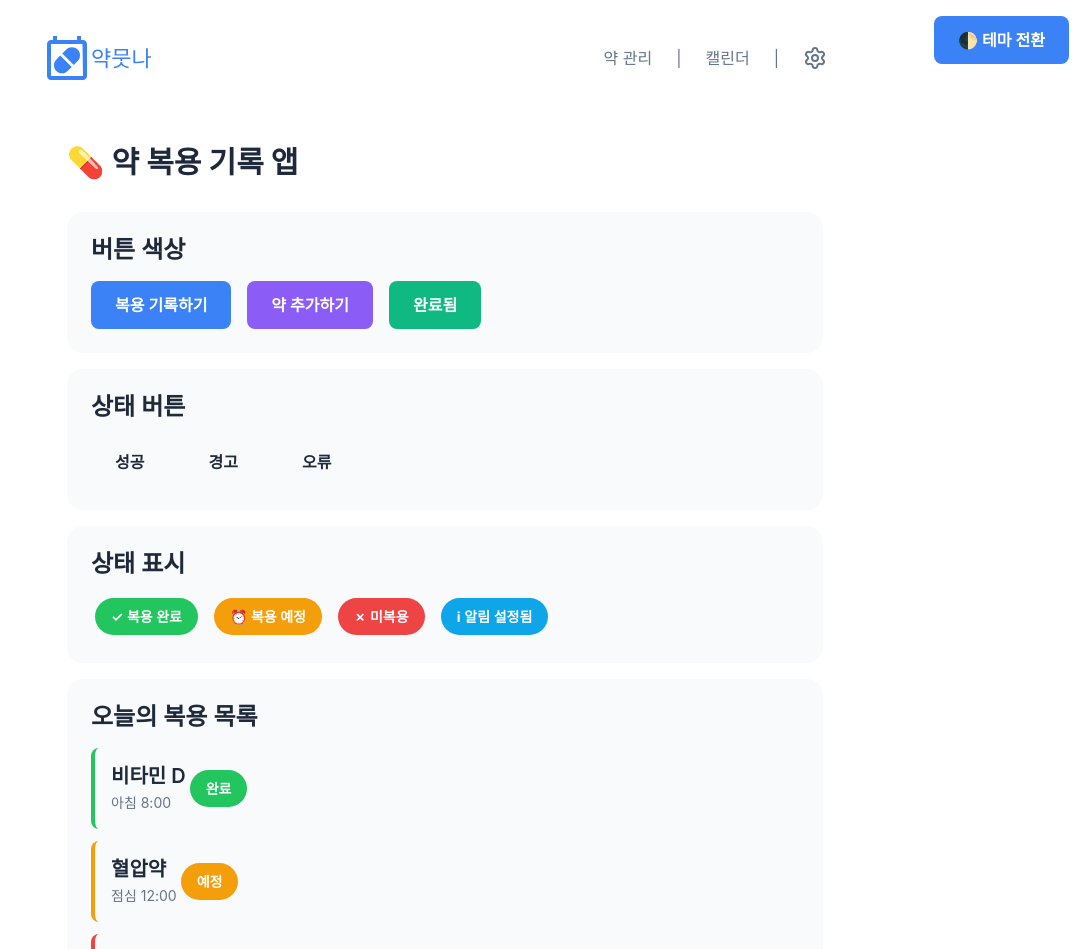
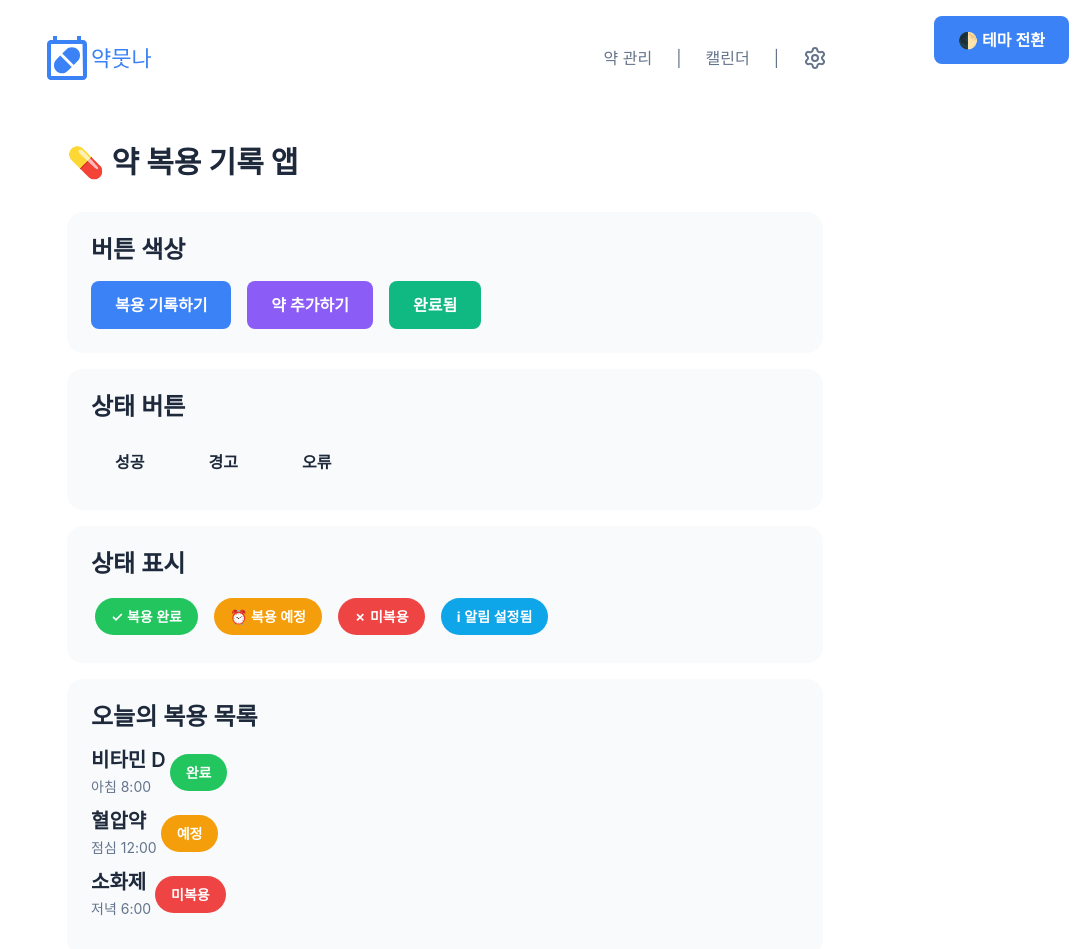
Before and after one commit to wnduddlekd/medicine, a React (Vite) app: page /test/ThemeTest in a window 1280 px wide. Shown: the top 949 px of the page, without its empty margins (195-1280 px from the left). Built offline with nearby package versions, Linux system fonts and the light colour scheme; a web font is replaced by a local one.

Commit message:
refactor: theme.css pill-item 스타일 정리(#22)

```diff
--- a/src/styles/theme.css
+++ b/src/styles/theme.css
@@ -260,27 +260,12 @@ body {
 
 /* 약 복용 리스트 아이템 */
 .pill-item {
-  background-color: var(--base-200);
-  border-left: 4px solid var(--primary);
-  padding: 1rem;
-  border-radius: 0.5rem;
   margin-bottom: 0.75rem;
   display: flex;
   justify-content: space-between;
   align-items: center;
 }
 
-.pill-item.completed {
-  border-left-color: var(--success);
-}
-
-.pill-item.pending {
-  border-left-color: var(--warning);
-}
-
-.pill-item.missed {
-  border-left-color: var(--error);
-}
 
 .pill-name {
   font-weight: 600;
```
